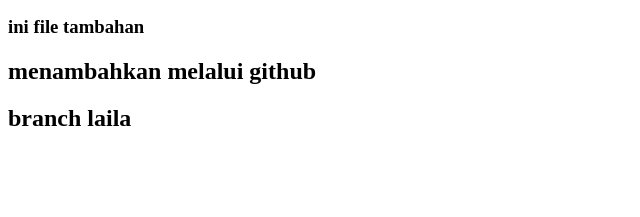
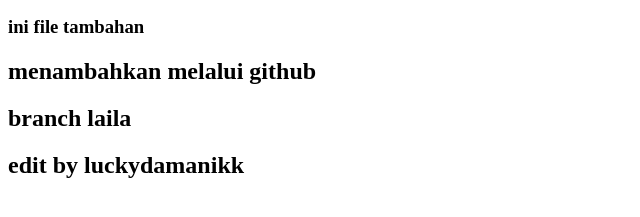
Before and after one commit to lailaelbadr/github_bpwl, a plain HTML site: page index.html in a window 1280 px wide. Shown: the part 91-308 px from the top of the page, without its empty margins (0-640 px from the left). Drawn offline with Linux system fonts and the light colour scheme.

Commit message:
Update index.html

```diff
--- a/index.html
+++ b/index.html
@@ -3,3 +3,4 @@
 <h3>ini file tambahan</h3>
 <h2>menambahkan melalui github</h2>
 <h2>branch laila</h2>
+<h2>edit by luckydamanikk </h2>
```
